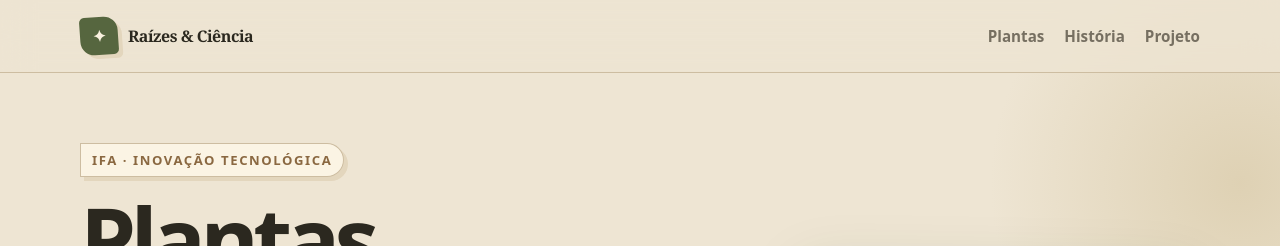
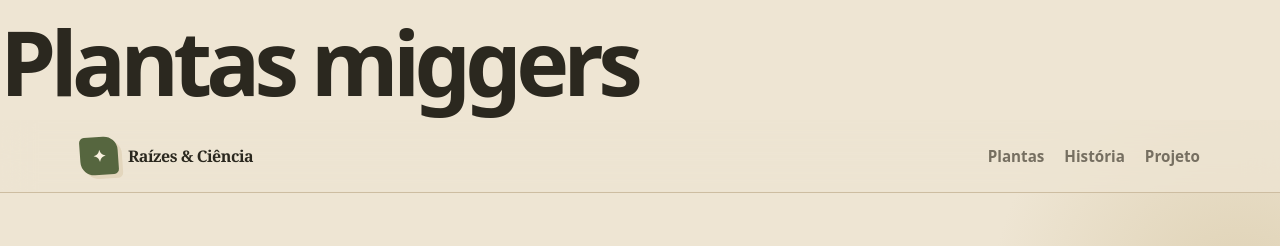
Before and after one commit to abnerfffffff/raizes-plantas, a plain HTML site: page index.html in a window 1280 px wide. Shown: the top 246 px of the page. Drawn offline with Linux system fonts and the light colour scheme.

Commit message:
Add header for Plantas miggers

```diff
--- a/index.html
+++ b/index.html
@@ -1,4 +1,5 @@
 
+<h1> Plantas miggers</h1>
 <!DOCTYPE html>
 <html lang="pt-BR">
 <head>
```
